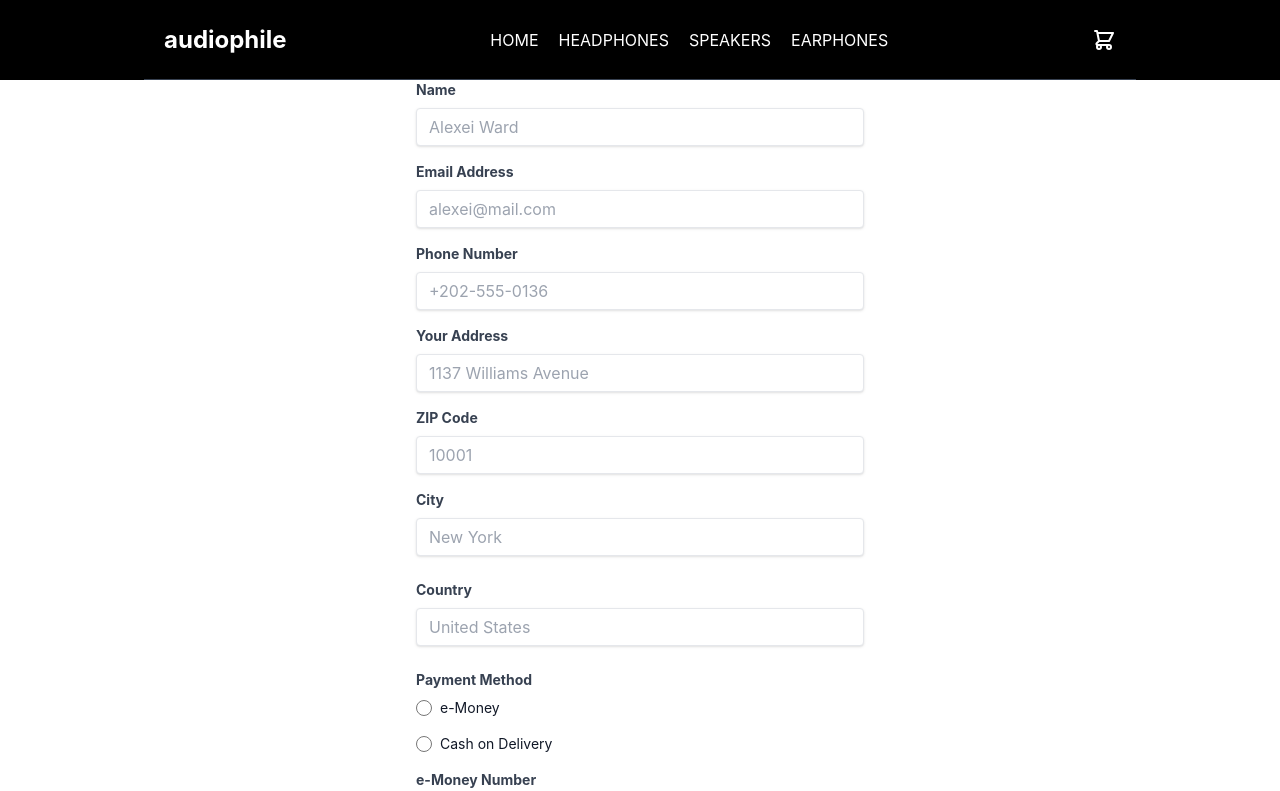
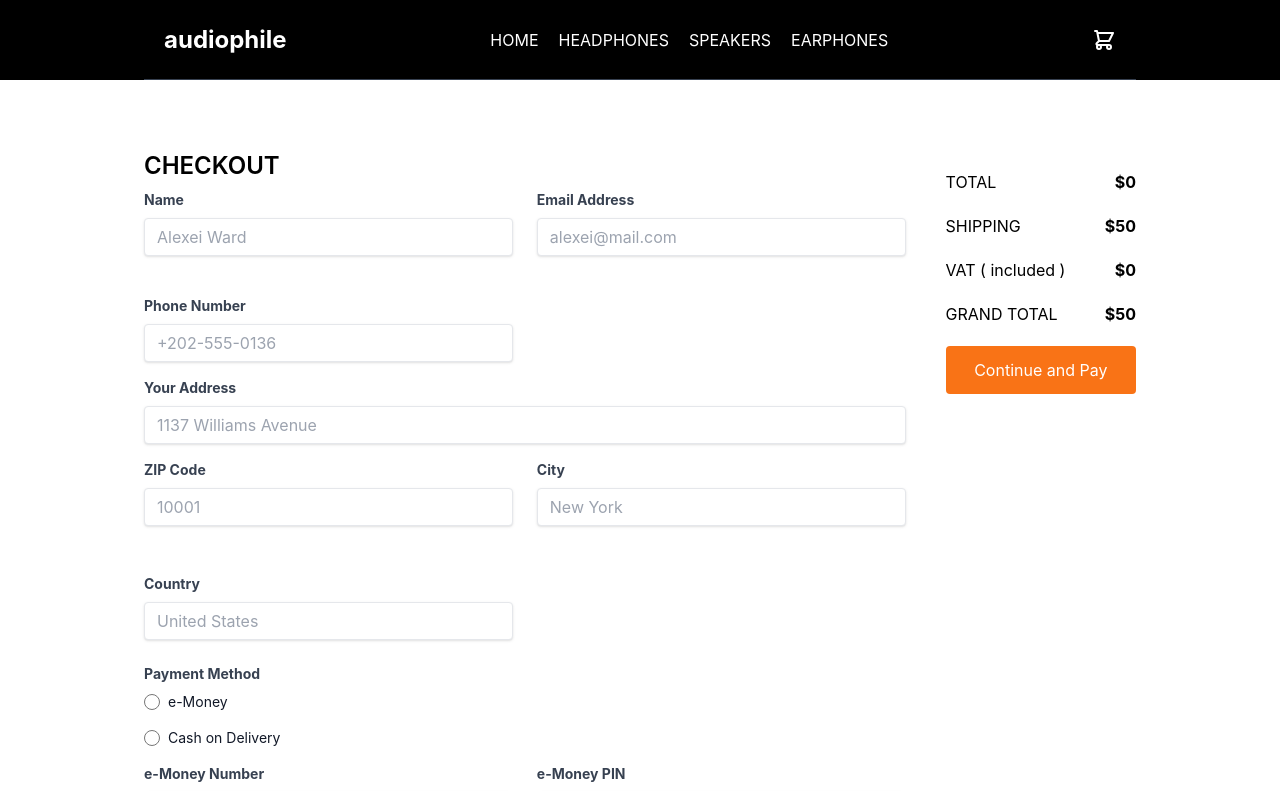
Before and after one commit to Brayheart/audiophile, a React (Create React App) app: page /checkout in a window 1280 px wide. Shown: the top 791 px of the page. Built offline with nearby package versions, Linux system fonts and the light colour scheme.

Commit message:
checkout

```diff
--- a/src/Components/Checkout.js
+++ b/src/Components/Checkout.js
@@ -1,4 +1,5 @@
 import React from "react";
+import { Link } from "react-router-dom";
 
 const Checkout = ({ cart }) => {
   const calculateTotalPrice = () => {
@@ -6,11 +7,12 @@ const Checkout = ({ cart }) => {
   };
 
   return (
-    <div className="max-w-md mx-auto my-10">
-      <form>
-        <div className="mb-6">
+    <div className="mt-[150px] w-full md:px-36">
+      <form className="flex flex-col lg:flex-row w-full">
+        <div className="mb-6 w-full">
           <h2 className="text-2xl font-semibold mb-2">CHECKOUT</h2>
 
+          <div class="grid grid-cols-2 gap-6">
             <div className="mb-4">
               <label
                 className="block text-gray-700 text-sm font-bold mb-2"
@@ -25,8 +27,6 @@ const Checkout = ({ cart }) => {
                 placeholder="Alexei Ward"
               />
             </div>
-
-          {/* ... other billing details fields ... */}
 
             <div className="mb-4">
               <label
@@ -43,8 +43,6 @@ const Checkout = ({ cart }) => {
               />
             </div>
 
-          {/* ... other fields ... */}
-
             <div className="mb-4">
               <label
                 className="block text-gray-700 text-sm font-bold mb-2"
@@ -59,7 +57,7 @@ const Checkout = ({ cart }) => {
                 placeholder="+202-555-0136"
               />
             </div>
-
+          </div>
           {/* ... shipping info fields ... */}
 
           <div className="mb-4">
@@ -78,7 +76,7 @@ const Checkout = ({ cart }) => {
           </div>
 
           {/* ... other fields ... */}
-
+          <div class="grid grid-cols-2 gap-6">
             <div className="mb-4">
               <label
                 className="block text-gray-700 text-sm font-bold mb-2"
@@ -125,8 +123,9 @@ const Checkout = ({ cart }) => {
                 placeholder="United States"
               />
             </div>
+          </div>
+          {/* Payment Details */}
 
-          {/* Payment Details */}
           <fieldset className="mb-4">
             <legend className="block text-gray-700 text-sm font-bold mb-2">
               Payment Method
@@ -163,7 +162,7 @@ const Checkout = ({ cart }) => {
               </label>
             </div>
           </fieldset>
-
+          <div class="grid grid-cols-2 gap-6">
             <div className="mb-4">
               <label
                 className="block text-gray-700 text-sm font-bold mb-2"
@@ -194,17 +193,47 @@ const Checkout = ({ cart }) => {
               />
             </div>
           </div>
+        </div>
+        <div className="lg:w-3/12 ml-10">
           {cart.map((item) => {
             console.log(item);
             return (
-            <p>
-              {item.name}
-              {item.price}
-              {item.quantity}
-            </p>
+              <div className="flex w-full items-center justify-between mt-5">
+                <div className="flex items-center text-center">
+                  <img
+                    src={`/assets/cart/image-${item.slug}.jpg`}
+                    alt=""
+                    className="w-[90px] rounded-lg block"
+                  />
+                  <div className="ml-5">
+                    <h3 className="font-bold">{item.name}</h3>
+                    <p>{"$" + item.price}</p>
+                  </div>
+                </div>
+                <div className="">{"x" + item.quantity}</div>
+              </div>
             );
           })}
-        <div>Total Price: ${calculateTotalPrice()}</div>
+          <div className="my-5 flex justify-between">
+            <div>TOTAL</div>
+            <div className="font-bold">${calculateTotalPrice()}</div>
+          </div>
+          <div className="my-5 flex justify-between">
+            <div>SHIPPING</div>
+            <div className="font-bold">$50</div>
+          </div>
+          <div className="my-5 flex justify-between">
+            <div>VAT ( included )</div>
+            <div className="font-bold">${calculateTotalPrice()}</div>
+          </div>
+          <div className="my-5 flex justify-between">
+            <div>GRAND TOTAL</div>
+            <div className="font-bold">${calculateTotalPrice() + 50}</div>
+          </div>
+          <button class="bg-orange-500 text-white w-full py-3 rounded hover:bg-orange-600 ">
+            <Link to="/checkout">Continue and Pay</Link>
+          </button>
+        </div>
       </form>
     </div>
   );
--- a/src/Components/ProductCards.js
+++ b/src/Components/ProductCards.js
@@ -12,6 +12,7 @@ const ProductCards = ({ setIsMenuVisible }) => {
           alt=""
         />
         <div className="font-bold mb-2">HEADPHONES</div>
+        <Link to="/headphones">
           <div className="flex items-center">
             <div className="mr-2 text-gray-500">SHOP</div>
             <svg
@@ -28,6 +29,7 @@ const ProductCards = ({ setIsMenuVisible }) => {
               />
             </svg>
           </div>
+        </Link>
       </div>
       <div className="flex flex-col items-center px-10 py-5 bg-gray-100 rounded-lg mb-20 md:mb-0 w-full md:mx-5">
         <img
@@ -36,6 +38,7 @@ const ProductCards = ({ setIsMenuVisible }) => {
           alt=""
         />
         <div className="font-bold mb-2">SPEAKERS</div>
+        <Link to="/speakers">
           <div className="flex items-center">
             <div className="mr-2 text-gray-500">SHOP</div>
             <svg
@@ -52,6 +55,7 @@ const ProductCards = ({ setIsMenuVisible }) => {
               />
             </svg>
           </div>
+        </Link>
       </div>
       <div className="flex flex-col items-center px-10 py-5 bg-gray-100 rounded-lg md:mb-0 w-full">
         <img
@@ -60,6 +64,7 @@ const ProductCards = ({ setIsMenuVisible }) => {
           alt=""
         />
         <div className="font-bold mb-2">EARPHONES</div>
+        <Link to="/earphones">
           <div className="flex items-center">
             <div className="mr-2 text-gray-500">SHOP</div>
             <svg
@@ -76,6 +81,7 @@ const ProductCards = ({ setIsMenuVisible }) => {
               />
             </svg>
           </div>
+        </Link>
       </div>
     </div>
   );
```
Lines whose indentation alone changed are shown as unchanged.
